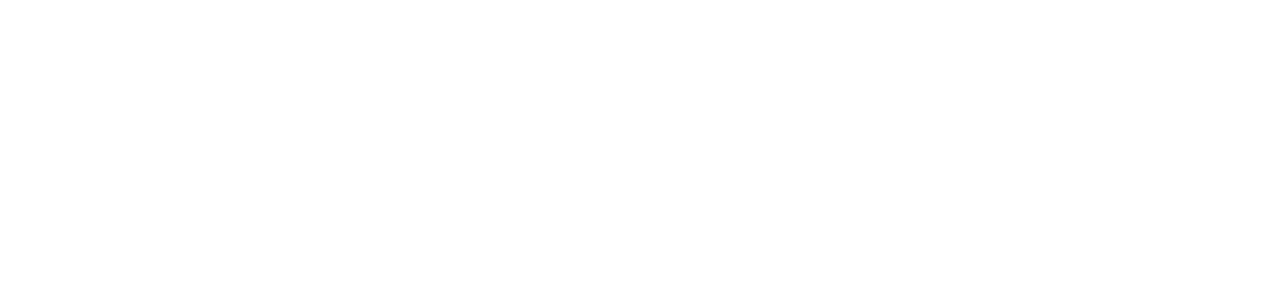
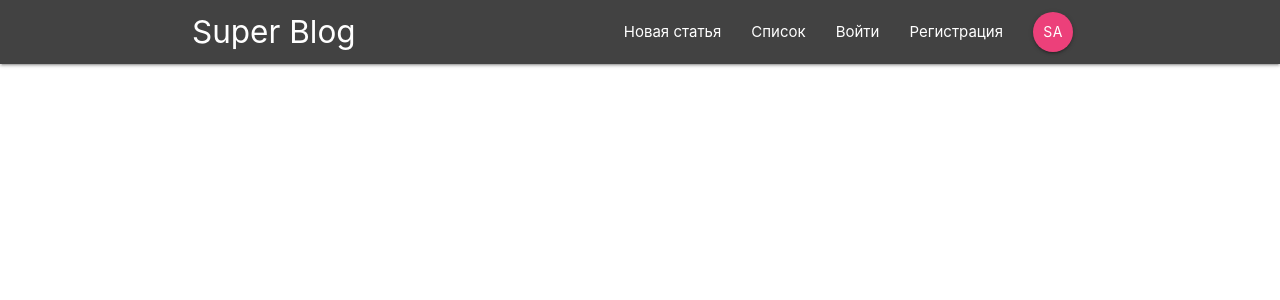
Before and after one commit to webstartsev/react-redux-firebase-blog, a React (Create React App) app: page / in a window 1280 px wide. Shown: the top 300 px of the page. Built offline with nearby package versions, Linux system fonts and the light colour scheme.

Commit message:
add Navbar

```diff
--- a/src/App.js
+++ b/src/App.js
@@ -1,7 +1,12 @@
 import React from 'react';
+import NavBar from './components/layout/Navbar';
 
 function App() {
-  return <div className="App"></div>;
+  return (
+    <div className="App">
+      <NavBar />
+    </div>
+  );
 }
 
 export default App;
--- /dev/null
+++ b/src/components/layout/NavLinks.js
@@ -0,0 +1,34 @@
+import React from 'react';
+import { NavLink } from 'react-router-dom';
+
+const links = [
+  { to: `/`, label: `Новая статья`, exact: false },
+  { to: `/`, label: `Список`, exact: false },
+  { to: `/`, label: `Войти`, exact: false },
+  { to: `/`, label: `Регистрация`, exact: false }
+];
+
+const renderLinks = links => {
+  return links.map((link, i) => (
+    <li key={i}>
+      <NavLink exact={link.exact} to={link.to}>
+        {link.label}
+      </NavLink>
+    </li>
+  ));
+};
+
+const NavLinks = () => {
+  return (
+    <ul className="right">
+      {renderLinks(links)}
+      <li>
+        <NavLink to="/" className="btn btn-floating pink lighten-1">
+          SA
+        </NavLink>
+      </li>
+    </ul>
+  );
+};
+
+export default NavLinks;
--- a/src/components/layout/Navbar.js
+++ b/src/components/layout/Navbar.js
@@ -0,0 +1,18 @@
+import React from 'react';
+import { Link } from 'react-router-dom';
+import NavLink from './NavLinks';
+
+const NavBar = () => {
+  return (
+    <nav className="nav-wrapper grey darken-3">
+      <div className="container">
+        <Link to="/" className="brand-logo">
+          Super Blog
+        </Link>
+        <NavLink />
+      </div>
+    </nav>
+  );
+};
+
+export default NavBar;
```
Also changed, not shown: src/components/layout/Links.js (deleted).
